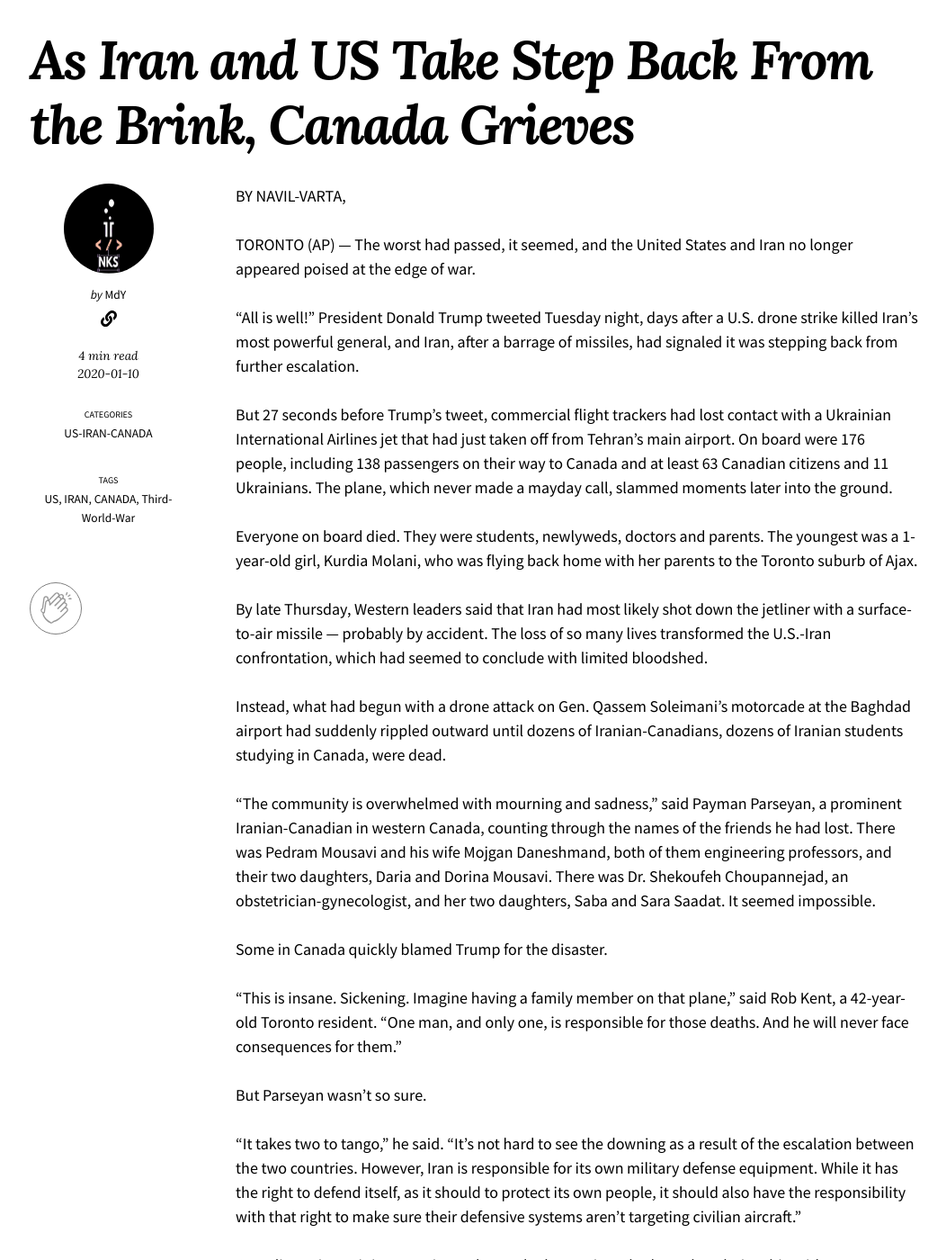
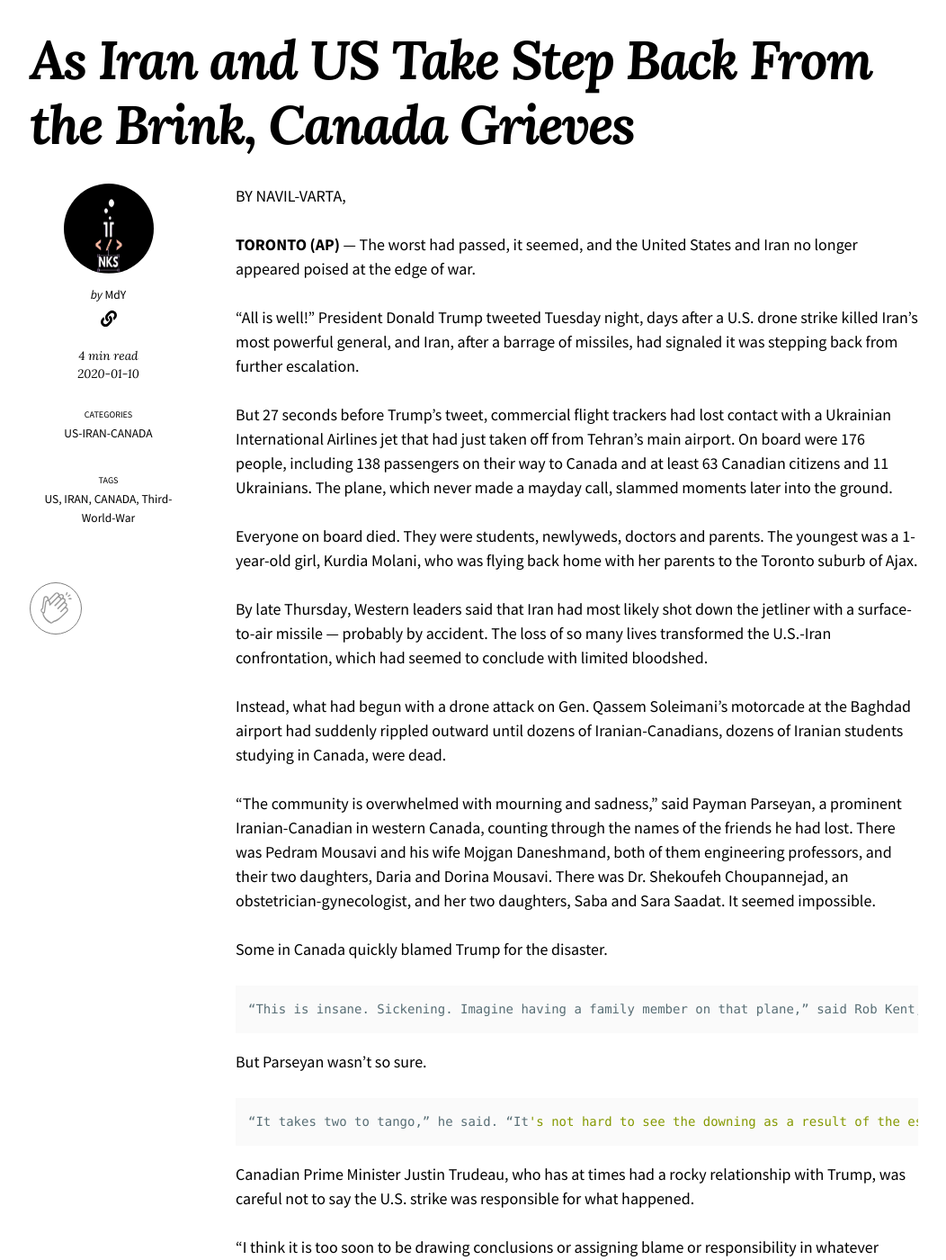
Before and after one commit to mcubescloud/navilvarta, a Jekyll site: the page built from _posts/2020-01-10-US-Iran-news.md, in a window 1280 px wide and 1400 px high, scrolled down 692 px. Shown: the whole window at 90% size, without its empty margins (113-1165 px from the left). Built offline with Jekyll 4.4.1, drawn with Linux system fonts in a browser that asks for light colours; nearby versions of some CDN libraries; comment, search, counter and statistics services are not loaded.

Commit message:
Update 2020-01-10-US-Iran-news.md

```diff
--- a/_posts/2020-01-10-US-Iran-news.md
+++ b/_posts/2020-01-10-US-Iran-news.md
@@ -14,7 +14,7 @@ image: "/assets/download.jpg"
 ---
 BY NAVIL-VARTA,
 
-TORONTO (AP) — The worst had passed, it seemed, and the United States and Iran no longer appeared poised at the edge of war.
+**TORONTO (AP)** — The worst had passed, it seemed, and the United States and Iran no longer appeared poised at the edge of war.
 
 “All is well!” President Donald Trump tweeted Tuesday night, days after a U.S. drone strike killed Iran’s most powerful general, and Iran, after a barrage of missiles, had signaled it was stepping back from further escalation.
 
@@ -30,11 +30,15 @@ Instead, what had begun with a drone attack on Gen. Qassem Soleimani’s motorca
 
 Some in Canada quickly blamed Trump for the disaster.
 
+{% highlight shell %}
 “This is insane. Sickening. Imagine having a family member on that plane,” said Rob Kent, a 42-year-old Toronto resident. “One man, and only one, is responsible for those deaths. And he will never face consequences for them."
+{% endhighlight %}
 
 But Parseyan wasn’t so sure.
 
+{% highlight shell %}
 “It takes two to tango,” he said. “It's not hard to see the downing as a result of the escalation between the two countries. However, Iran is responsible for its own military defense equipment. While it has the right to defend itself, as it should to protect its own people, it should also have the responsibility with that right to make sure their defensive systems aren't targeting civilian aircraft."
+{% endhighlight %}
 
 Canadian Prime Minister Justin Trudeau, who has at times had a rocky relationship with Trump, was careful not to say the U.S. strike was responsible for what happened.
 
```
